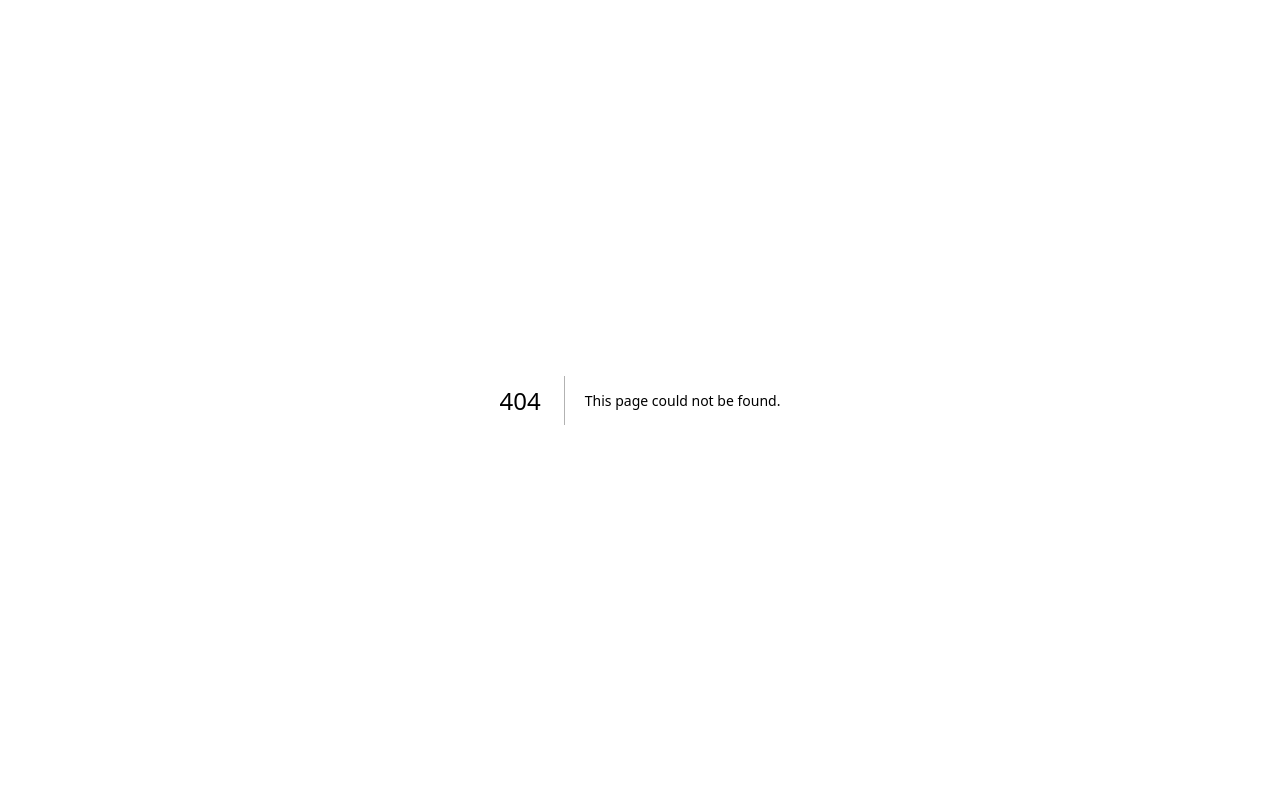
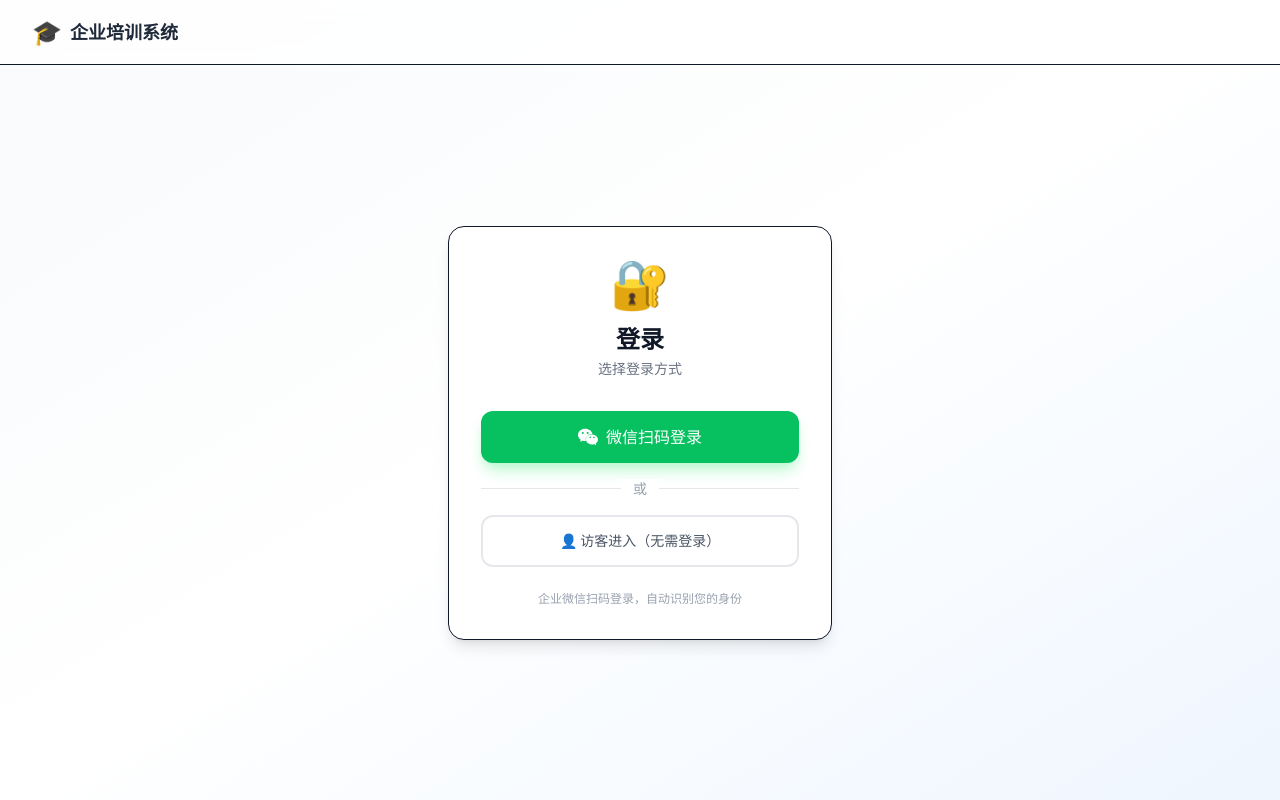
Before and after one commit to saiwengu-lgtm/training-app, a Next.js app: page /login in a window 1280 px wide. Before the commit this address had no page. Built offline with nearby package versions, Linux system fonts and the light colour scheme.

Commit message:
feat: 添加企业微信扫码登录 & 登录页面

```diff
--- /dev/null
+++ b/src/app/api/wechat/auth/route.ts
@@ -0,0 +1,77 @@
+import { NextResponse } from "next/server";
+
+// 企业微信 OAuth 回调，获取用户信息
+export async function GET(req: Request) {
+  const url = new URL(req.url);
+  const code = url.searchParams.get("code");
+
+  if (!code) {
+    return NextResponse.redirect(new URL("/login?error=no_code", req.url));
+  }
+
+  const corpId = process.env.WECHAT_CORP_ID;
+  const agentId = process.env.WECHAT_AGENT_ID;
+  const secret = process.env.WECHAT_AGENT_SECRET;
+
+  if (!corpId || !secret) {
+    return NextResponse.json({ error: "未配置企业微信" }, { status: 500 });
+  }
+
+  try {
+    // 1. 获取 access_token
+    const tokenRes = await fetch(
+      `https://qyapi.weixin.qq.com/cgi-bin/gettoken?corpid=${corpId}&corpsecret=${secret}`
+    );
+    const tokenData = await tokenRes.json();
+
+    if (!tokenData.access_token) {
+      return NextResponse.redirect(new URL(`/login?error=token_fail&msg=${tokenData.errmsg}`, req.url));
+    }
+
+    const accessToken = tokenData.access_token;
+
+    // 2. 用 code 获取用户信息
+    const userRes = await fetch(
+      `https://qyapi.weixin.qq.com/cgi-bin/auth/getuserinfo?access_token=${accessToken}&code=${code}`
+    );
+    const userData = await userRes.json();
+
+    if (!userData.UserId && !userData.OpenId) {
+      return NextResponse.redirect(new URL(`/login?error=user_fail&msg=${userData.errmsg || "获取用户失败"}`, req.url));
+    }
+
+    const userId = userData.UserId || userData.OpenId;
+    const userTicket = userData.user_ticket;
+
+    let userName = userId;
+    let userAvatar = "";
+
+    // 3. 如果有 user_ticket，获取详细信息
+    if (userTicket) {
+      try {
+        const detailRes = await fetch(
+          `https://qyapi.weixin.qq.com/cgi-bin/auth/getuserdetail?access_token=${accessToken}`,
+          {
+            method: "POST",
+            body: JSON.stringify({ user_ticket: userTicket }),
+            headers: { "Content-Type": "application/json" },
+          }
+        );
+        const detailData = await detailRes.json();
+        if (detailData.name) userName = detailData.name;
+        if (detailData.avatar) userAvatar = detailData.avatar;
+      } catch {}
+    }
+
+    // 4. 重定向到前端，携带用户信息
+    const returnUrl = new URL("/study", req.url);
+    returnUrl.searchParams.set("wx_user", userId);
+    returnUrl.searchParams.set("wx_name", userName);
+    if (userAvatar) returnUrl.searchParams.set("wx_avatar", userAvatar);
+    returnUrl.searchParams.set("wx_login", "1");
+
+    return NextResponse.redirect(returnUrl);
+  } catch (e: any) {
+    return NextResponse.redirect(new URL(`/login?error=${e.message}`, req.url));
+  }
+}
--- /dev/null
+++ b/src/app/api/wechat/login/route.ts
@@ -0,0 +1,19 @@
+import { NextResponse } from "next/server";
+
+// 获取企业微信扫码登录的授权 URL（使用企业微信的扫码授权方式）
+export async function GET() {
+  const corpId = process.env.WECHAT_CORP_ID;
+  const agentId = process.env.WECHAT_AGENT_ID;
+  if (!corpId || !agentId) {
+    return NextResponse.json({ error: "未配置企业微信" }, { status: 500 });
+  }
+
+  const baseUrl = process.env.BASE_URL || `https://${process.env.VERCEL_URL || "localhost:3000"}`;
+  const redirectUri = encodeURIComponent(`${baseUrl}/api/wechat/auth`);
+
+  // 企业微信扫码授权
+  // 注意：snsapi_privateinfo 扫码后可以获取用户详细信息
+  const authUrl = `https://open.work.weixin.qq.com/wwopen/sso/qrConnect?appid=${corpId}&agentid=${agentId}&redirect_uri=${redirectUri}&state=STATE`;
+
+  return NextResponse.json({ url: authUrl });
+}
--- /dev/null
+++ b/src/app/login/page.tsx
@@ -0,0 +1,104 @@
+"use client";
+
+import { Suspense, useState } from "react";
+import { useRouter, useSearchParams } from "next/navigation";
+
+function LoginContent() {
+  const router = useRouter();
+  const searchParams = useSearchParams();
+  const [loading, setLoading] = useState(false);
+  const error = searchParams.get("error");
+
+  const handleWeChatLogin = async () => {
+    setLoading(true);
+    try {
+      const res = await fetch("/api/wechat/login");
+      const data = await res.json();
+      if (data.url) {
+        window.location.href = data.url;
+      }
+    } catch {
+      setLoading(false);
+      alert("获取登录链接失败");
+    }
+  };
+
+  const handleGuestEntry = () => {
+    const localId = localStorage.getItem("user_id") || "user_" + Date.now();
+    localStorage.setItem("user_id", localId);
+    router.push("/study");
+  };
+
+  return (
+    <div className="flex flex-1 items-center justify-center p-6">
+      <div className="w-full max-w-sm">
+        <div className="rounded-2xl border bg-white p-8 shadow-lg">
+          <div className="text-center mb-8">
+            <div className="text-5xl mb-4">🔐</div>
+            <h1 className="text-2xl font-bold text-gray-900">登录</h1>
+            <p className="text-sm text-gray-500 mt-1">选择登录方式</p>
+          </div>
+
+          {error && (
+            <div className="mb-4 rounded-lg bg-red-50 border border-red-200 px-4 py-3 text-sm text-red-600">
+              登录失败：{error === "no_code" ? "未获取到授权码" : error === "token_fail" ? "获取Token失败" : error === "user_fail" ? "获取用户信息失败" : error}
+            </div>
+          )}
+
+          <button
+            onClick={handleWeChatLogin}
+            disabled={loading}
+            className="w-full rounded-xl bg-[#07C160] py-3.5 text-white font-medium text-base shadow-lg shadow-green-200 hover:bg-[#06AD56] hover:shadow-xl hover:shadow-green-200 transition-all disabled:opacity-60 disabled:cursor-not-allowed mb-4 flex items-center justify-center gap-2"
+          >
+            {loading ? (
+              <span className="inline-block w-5 h-5 border-2 border-white border-t-transparent rounded-full animate-spin" />
+            ) : (
+              <>
+                <svg className="w-5 h-5" viewBox="0 0 24 24" fill="currentColor">
+                  <path d="M8.691 2.188C3.891 2.188 0 5.476 0 9.53c0 2.212 1.17 4.203 3.002 5.55a.59.59 0 01.213.665l-.39 1.48c-.019.07-.048.141-.048.213 0 .163.13.295.29.295a.326.326 0 00.167-.054l1.903-1.114a.864.864 0 01.717-.098 10.16 10.16 0 002.837.403c.276 0 .543-.027.811-.05-.857-2.578.157-4.972 1.932-6.446 1.703-1.415 3.882-1.98 5.853-1.838-.576-3.583-4.196-6.348-8.596-6.348zM5.785 5.991c.642 0 1.162.529 1.162 1.18a1.17 1.17 0 01-1.162 1.178A1.17 1.17 0 014.623 7.17c0-.651.52-1.18 1.162-1.18zm5.813 0c.642 0 1.162.529 1.162 1.18a1.17 1.17 0 01-1.162 1.178 1.17 1.17 0 01-1.162-1.178c0-.651.52-1.18 1.162-1.18zm5.34 2.867c-1.797-.052-3.746.512-5.28 1.786-1.72 1.428-2.687 3.72-1.78 6.22.942 2.453 3.666 4.229 6.884 4.229.826 0 1.622-.12 2.361-.336a.722.722 0 01.598.082l1.584.926a.272.272 0 00.14.045c.134 0 .24-.11.24-.245 0-.06-.024-.12-.04-.178l-.324-1.233a.49.49 0 01.177-.554C23.028 18.48 24 16.82 24 14.98c0-3.21-2.931-5.777-7.062-6.122zm-2.18 2.653c.535 0 .969.44.969.982a.976.976 0 01-.969.983.976.976 0 01-.969-.983c0-.542.434-.982.97-.982zm4.36 0c.535 0 .969.44.969.982a.976.976 0 01-.969.983.976.976 0 01-.969-.983c0-.542.434-.982.97-.982z"/>
+                </svg>
+                微信扫码登录
+              </>
+            )}
+          </button>
+
+          <div className="relative mb-4">
+            <div className="absolute inset-0 flex items-center">
+              <div className="w-full border-t border-gray-200" />
+            </div>
+            <div className="relative flex justify-center text-sm">
+              <span className="bg-white px-3 text-gray-400">或</span>
+            </div>
+          </div>
+
+          <button
+            onClick={handleGuestEntry}
+            className="w-full rounded-xl border-2 border-gray-200 py-3.5 text-sm font-medium text-gray-600 hover:bg-gray-50 hover:border-gray-300 transition-all"
+          >
+            👤 访客进入（无需登录）
+          </button>
+
+          <p className="text-xs text-gray-400 text-center mt-6">
+            企业微信扫码登录，自动识别您的身份
+          </p>
+        </div>
+      </div>
+    </div>
+  );
+}
+
+export default function LoginPage() {
+  return (
+    <div className="flex min-h-screen flex-col bg-gradient-to-br from-slate-50 via-white to-blue-50">
+      <nav className="flex items-center justify-between border-b bg-white/80 backdrop-blur-sm px-8 py-4">
+        <div className="flex items-center gap-2">
+          <span className="text-2xl">🎓</span>
+          <span className="font-bold text-lg text-gray-800">企业培训系统</span>
+        </div>
+      </nav>
+      <Suspense fallback={<div className="flex flex-1 items-center justify-center p-6"><div className="animate-spin w-8 h-8 border-4 border-blue-600 border-t-transparent rounded-full" /></div>}>
+        <LoginContent />
+      </Suspense>
+    </div>
+  );
+}
--- a/src/app/page.tsx
+++ b/src/app/page.tsx
@@ -24,16 +24,16 @@ export default function HomePage() {
 
           <div className="flex flex-col items-center gap-4">
             <Link
-              href="/study"
+              href="/login"
               className="w-64 rounded-xl bg-blue-600 px-8 py-4 text-lg font-semibold text-white shadow-lg shadow-blue-200 hover:bg-blue-500 hover:shadow-xl hover:shadow-blue-200 transition-all active:scale-[0.98]"
             >
-              🎬 进入学习
+              🚪 登录
             </Link>
             <Link
-              href="/admin/courses"
+              href="/study"
               className="w-64 rounded-xl border-2 border-gray-200 bg-white px-8 py-3.5 text-sm font-medium text-gray-600 shadow-sm hover:bg-gray-50 hover:border-gray-300 transition-all active:scale-[0.98]"
             >
-              ⚙️ 管理后台
+              👤 访客进入（无需登录）
             </Link>
           </div>
 
```
